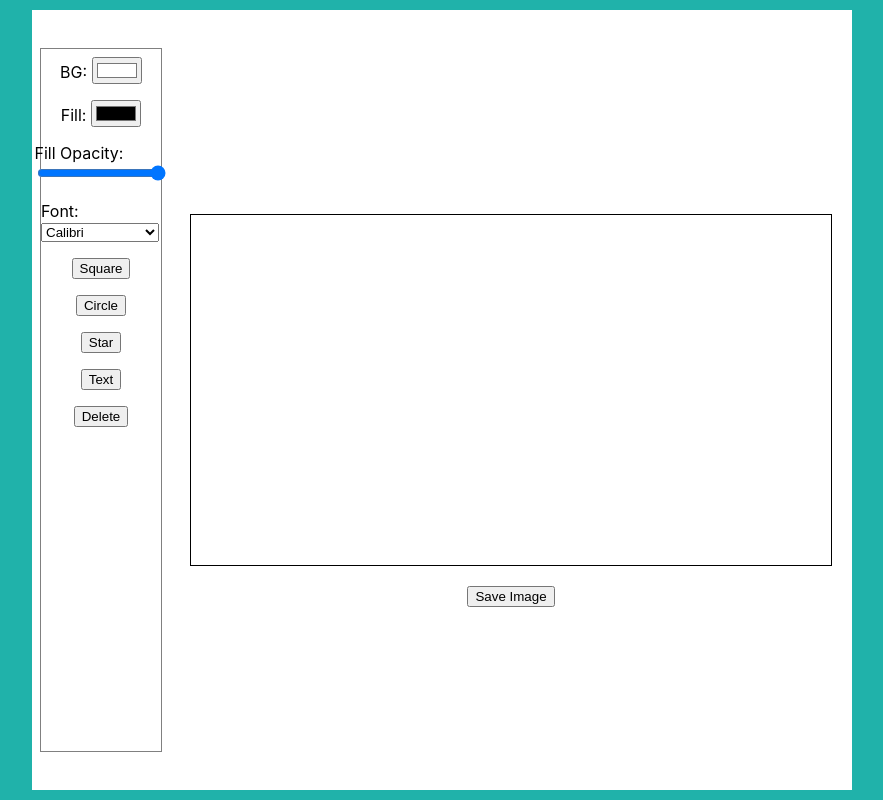
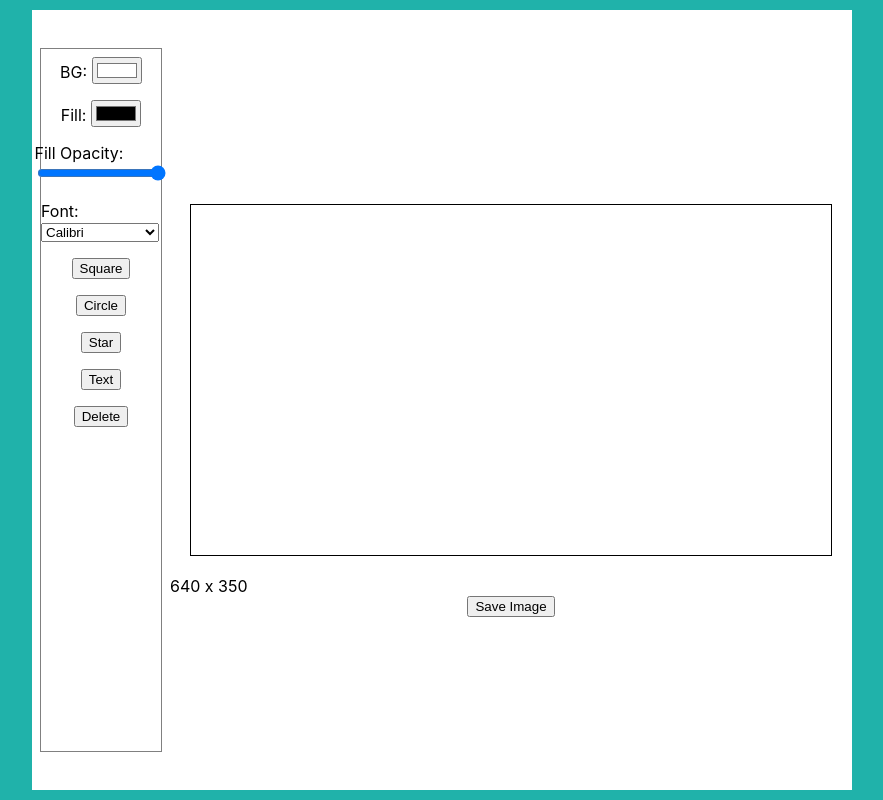
Before and after one commit to samiya-kazi/thumb-stack, a React (Create React App) app in the folder client/: page / in a window 1280 px wide. Shown: the whole page, without its empty margins (198-1081 px from the left). Built offline with nearby package versions, Linux system fonts and the light colour scheme.

Commit message:
fixed text editor bug

```diff
--- a/client/src/Components/Editor.js
+++ b/client/src/Components/Editor.js
@@ -94,6 +94,9 @@ function Editor () {
             </Layer>
           </Stage>
         </div>
+        <div>
+          640 x 350
+        </div>
         <div className='button-container'>
           <button onClick={handleExport}>Save Image</button>
         </div>
--- a/client/src/Components/TextElement.js
+++ b/client/src/Components/TextElement.js
@@ -18,6 +18,8 @@ function TextElement ({ shape, setShapes, isSelected, onSelect }) {
     }
   }, [isSelected]);
 
+
+
   function handleDragEnd (event) {
 
     setShapes((prevlist) => {
@@ -31,6 +33,7 @@ function TextElement ({ shape, setShapes, isSelected, onSelect }) {
       return newlist;
     })
   }
+
 
 
   function setTransformation () {
@@ -64,6 +67,8 @@ function TextElement ({ shape, setShapes, isSelected, onSelect }) {
     })
   }
 
+
+
   function handleSubmit (text) {
     if(isEdit) {
       setShapes((prevlist) => {
@@ -82,6 +87,8 @@ function TextElement ({ shape, setShapes, isSelected, onSelect }) {
     }
   }
 
+
+
   function changeText (e) {
     const stage = e.target.getStage();
 
@@ -92,9 +99,12 @@ function TextElement ({ shape, setShapes, isSelected, onSelect }) {
     setIsEdit(true);
   }
 
+
+
   function removeTextarea () {
     if(shapeRef.current) {
       shapeRef.current.show();
+      trRef.current.show();
       setIsEdit(false);
     }
   }
```
